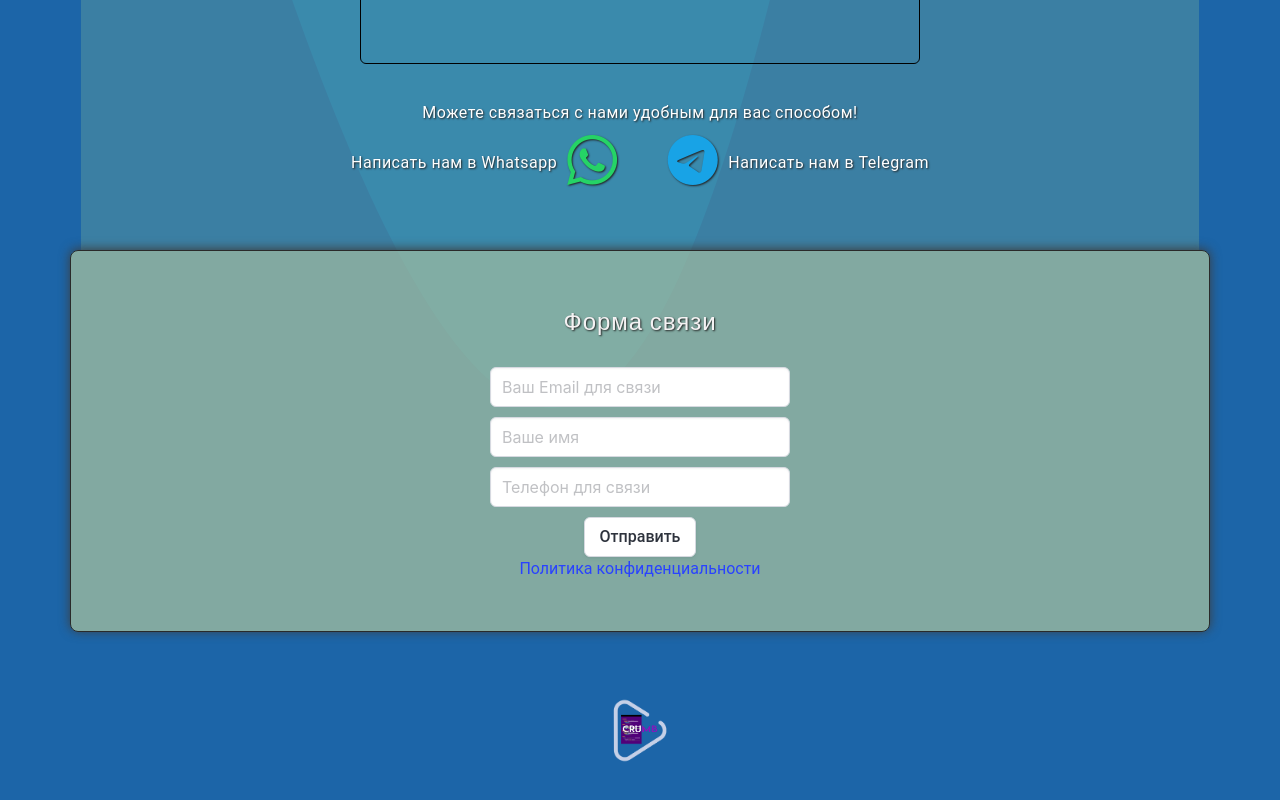
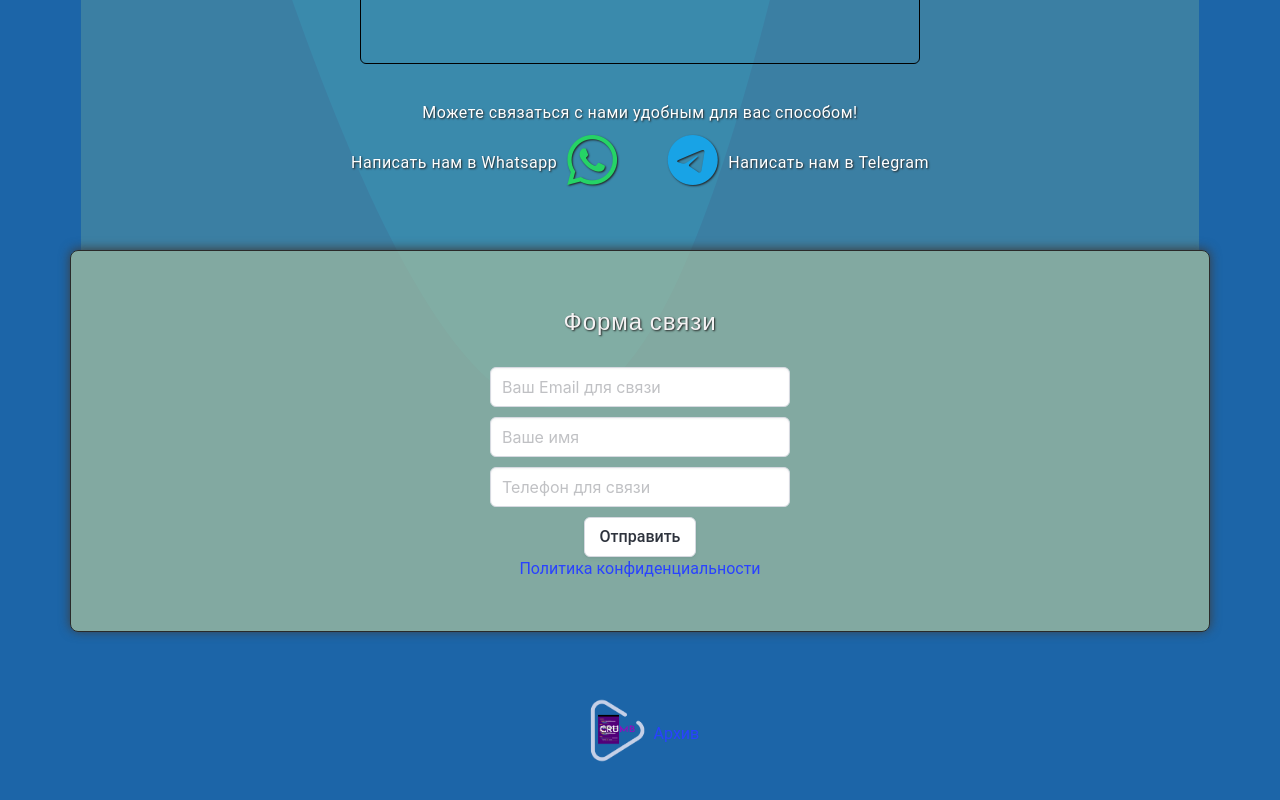
Before and after one commit to crumb789/truck, a Vue app: page / in a window 1280 px wide. Shown: the part 2012-2812 px from the top of the page. Built offline with nearby package versions, Linux system fonts and the light colour scheme.

Commit message:
test links more

```diff
--- a/src/components/FooterComp.vue
+++ b/src/components/FooterComp.vue
@@ -4,6 +4,8 @@
             <a href="#">
                 <img :src="logoCrumb" alt="logoDev">
             </a>
+
+            <router-link to="/catalog" exact>Архив</router-link>
         </div>
     </footer>
 </template>
--- a/src/components/UI/TopMenu.vue
+++ b/src/components/UI/TopMenu.vue
@@ -24,7 +24,6 @@
                     </div>
                 </li>
                 <li>
-                    <router-link to="/catalog" exact>Архив</router-link>
 
                 </li>
             </ul>
```
Also changed, not shown: 5 other files (tests, documents, lock files or other folders).
